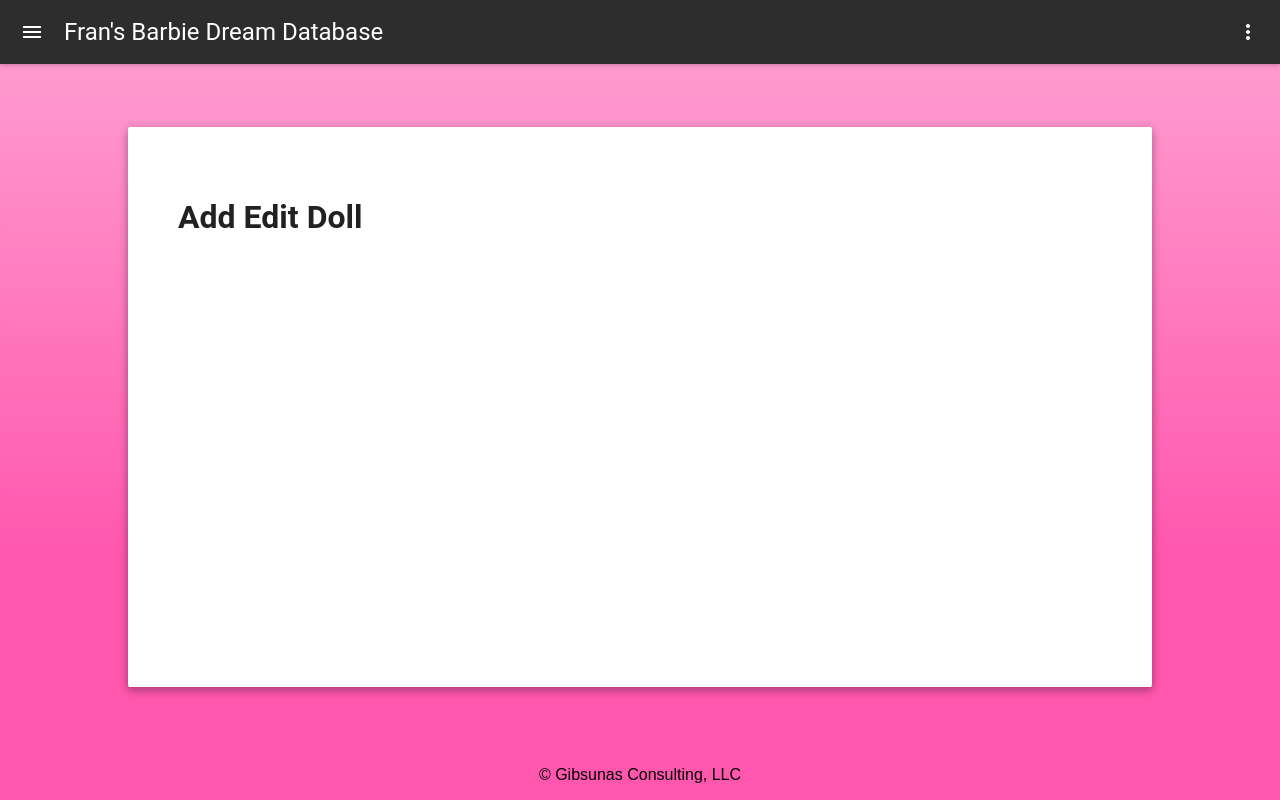
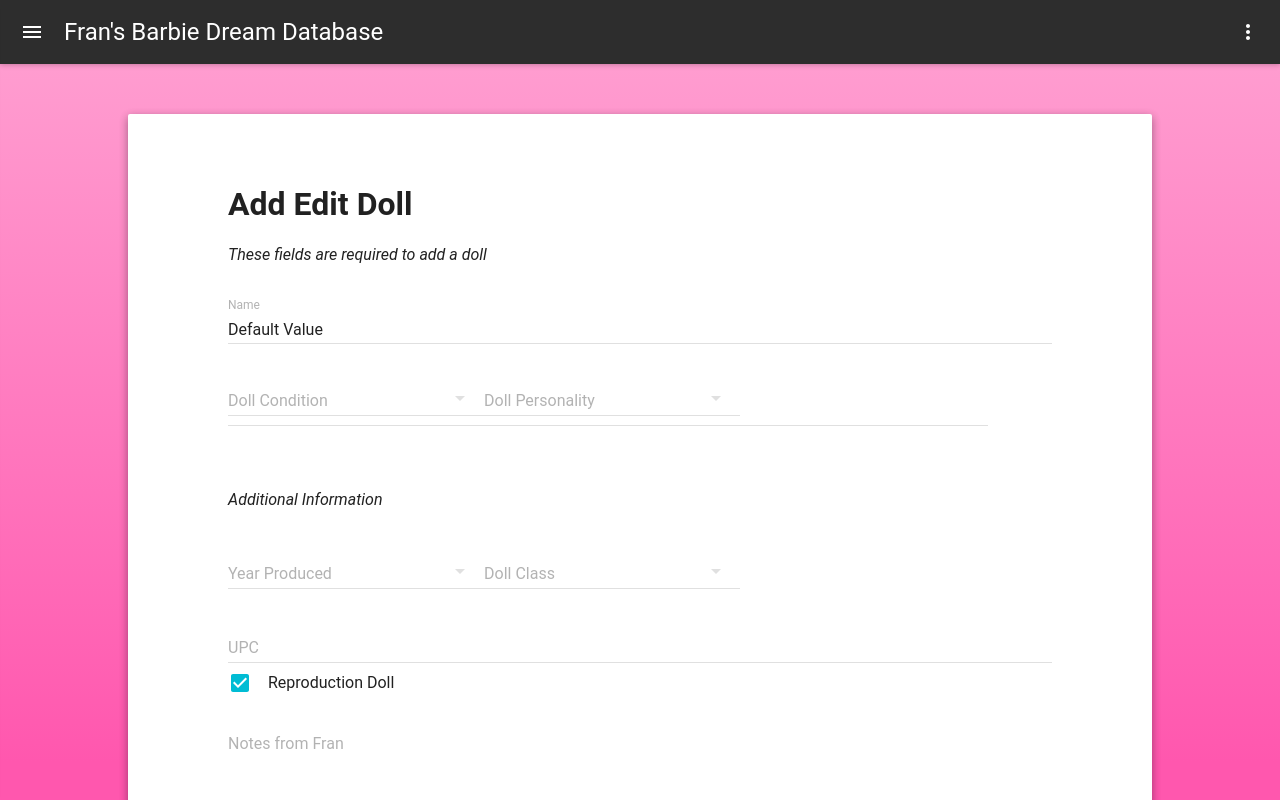
Before and after one commit to vkraucunas/barbies-n-enzyme, a React app: page /barbies/add in a window 1280 px wide. Shown: the top 800 px of the page. Built offline with nearby package versions, Linux system fonts and the light colour scheme.

Commit message:
start of add/edit form

```diff
--- a/src/App.js
+++ b/src/App.js
@@ -33,7 +33,7 @@
   Container: {
     margin: 'auto',
     width: '80%',
-    padding: '50px',
+    padding: '50px 100px',
     minHeight: '70vh',
     display: 'flex',
     flexDirection: 'column',
--- /dev/null
+++ b/src/components/DetailFields/index.jsx
@@ -0,0 +1,75 @@
+import React, {Component} from 'react';
+import TextField from 'material-ui/TextField'
+import SelectField from 'material-ui/SelectField';
+import MenuItem from 'material-ui/MenuItem';
+import Checkbox from 'material-ui/Checkbox'
+
+class DetailFields extends Component {
+  constructor(props) {
+    super(props)
+    this.state = {
+      minYear: 1959,
+      maxYear: new Date().getFullYear()
+    }
+  }
+
+  years = () => {
+    const {minYear, maxYear} = this.state
+    let yearArr = []
+    for(let i = maxYear; i >= minYear; i--) {
+      yearArr.push(i)
+    }
+    return yearArr
+  }
+
+  render() {
+    return (
+      <div className="detailFields">
+        <SelectField
+          floatingLabelText="Year Produced"
+          value={this.state.value}
+          onChange={this.handleChange}
+        >
+        {
+          this.years().map(year => <MenuItem key={year} value={year} primaryText={year} />)
+        }
+        </SelectField>
+        <SelectField
+          floatingLabelText="Doll Class"
+          value={this.state.value}
+          onChange={this.handleChange}
+        >
+          <MenuItem value={1} label="A/O" primaryText="All Original" />
+          <MenuItem value={2} label="Collector" primaryText="Collector Edition" />
+          <MenuItem value={3} label="Customized" primaryText="Customized" />
+          <MenuItem value={4} label="Limited Edition/Designer" primaryText="Limited Edition/Designer" />
+          <MenuItem value={5} label="HTF" primaryText="Hard to Find" />
+          <MenuItem value={5} label="OSS" primaryText="Original Swim Suit" />
+
+        </SelectField>
+        <TextField
+          name="upc"
+          defaultValue=""
+          floatingLabelText="UPC"
+          fullWidth={true}
+        />
+        <Checkbox
+          label="Reproduction Doll"
+          checked={true}
+          // onCheck={this.updateCheck.bind(this)}
+          // style={styles.checkbox}
+        />
+        <TextField
+          name="notes"
+          defaultValue=""
+          floatingLabelText="Notes from Fran"
+          fullWidth={true}
+          multiLine={true}
+          rows={4}
+        />
+      </div>
+    )
+  }
+}
+
+export default DetailFields
--- /dev/null
+++ b/src/components/RequiredBarbieFields/index.jsx
@@ -0,0 +1,55 @@
+import React, {Component} from 'react';
+import TextField from 'material-ui/TextField'
+import SelectField from 'material-ui/SelectField';
+import MenuItem from 'material-ui/MenuItem';
+
+class RequiredBarbieFields extends Component {
+  constructor(props) {
+    super(props)
+    this.state = {
+
+    }
+  }
+
+  render() {
+    return (
+      <div className="requiredFields">
+        <TextField
+          name="name"
+          defaultValue="Default Value"
+          floatingLabelText="Name"
+          fullWidth={true}
+        />
+        <SelectField
+          floatingLabelText="Doll Condition"
+          value={this.state.value}
+          onChange={this.handleChange}
+        >
+          <MenuItem value={1} label="NRFB" primaryText="Never Removed From Box" />
+          <MenuItem value={2} label="MIP" primaryText="Mint In Package" />
+          <MenuItem value={3} label="Mint & Complete" primaryText="Mint & Complete" />
+          <MenuItem value={4} label="MNB" primaryText="Mint No Box" />
+          <MenuItem value={5} label="NM" primaryText="Near Mint" />
+          <MenuItem value={5} label="C5-C7" primaryText="Fair" />
+          <MenuItem value={5} label="C1-C4" primaryText="Poor" />
+
+        </SelectField>
+        <SelectField
+          floatingLabelText="Doll Personality"
+          value={this.state.value}
+          onChange={this.handleChange}
+        >
+          <MenuItem value={1} primaryText="Barbie" />
+          <MenuItem value={2} primaryText="Ken" />
+          <MenuItem value={3} primaryText="Skipper" />
+          <MenuItem value={4} primaryText="Teresa" />
+          <MenuItem value={5} primaryText="Midge" />
+          <MenuItem value={5} primaryText="Kelly" />
+          <MenuItem value={5} primaryText="Other" />
+        </SelectField>
+      </div>
+    )
+  }
+}
+
+export default RequiredBarbieFields
--- a/src/pages/AddEditDoll/index.jsx
+++ b/src/pages/AddEditDoll/index.jsx
@@ -1,9 +1,55 @@
-import React from 'react';
+import React, {Component} from 'react';
+import RaisedButton from 'material-ui/RaisedButton'
+import Divider from 'material-ui/Divider'
 
-export default function () {
-  return (
-    <div>
-      <h1>Add Edit Doll</h1>
-    </div>
-  )
+import RequiredBarbieFields from '../../components/RequiredBarbieFields'
+import DetailFields from '../../components/DetailFields'
+
+const styles = {
+  FormBlock: {
+    margin: '64px'
+  },
+  Divider: {
+    margin: '64px'
+  }
 }
+
+class AddEditDoll extends Component {
+  constructor(props) {
+    super(props)
+    this.state = {
+      formData: props.dollData,
+      value: 1
+    }
+  }
+
+  handleChange = (event, index, value) => this.setState({value});
+
+
+
+  render() {
+    return (
+      <div>
+        <h1>Add Edit Doll</h1>
+        <form action="" onSubmit={(e) =>{
+          e.preventDefault()
+          console.log("huzzah")
+          }}>
+          <p><em>These fields are required to add a doll</em></p>
+          <RequiredBarbieFields />
+          <Divider style={styles.Divider} />
+          <p><em>Additional Information</em></p>
+          <DetailFields />
+          <Divider style={styles.Divider} />
+          <RaisedButton>Submit</RaisedButton>
+        </form>
+      </div>
+    )
+  }
+}
+
+AddEditDoll.defaultProps = {
+  formData: {}
+}
+
+export default AddEditDoll
```
Also changed, not shown: src/components/DetailFields/index.styl (added), src/components/RequiredBarbieFields/index.styl (added).
